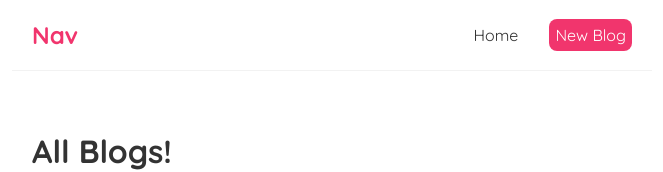
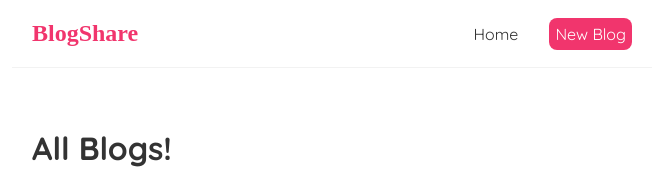
Before and after one commit to ShivaniAgarwal07/Blogging-App, a React (Create React App) app: page / in a window 1280 px wide. Shown: the top 172 px of the page, without its empty margins (308-971 px from the left). Built offline with nearby package versions, Linux system fonts and the light colour scheme; data requests are answered from the project's data file.

Commit message:
updated navbar heading with its font family as cursive

```diff
--- a/src/Comps/nav.js
+++ b/src/Comps/nav.js
@@ -3,7 +3,7 @@ import {Link} from 'react-router-dom';
 const NavBar = () => {
     return (
  <nav className='navbar'>
-        <h2>Nav</h2>
+        <h2>BlogShare</h2>
         <div className="links">
             <Link to="/">Home</Link>
             <Link to="/create"
--- a/src/index.css
+++ b/src/index.css
@@ -28,6 +28,7 @@
 
 .navbar h2{
   color:#f1356d;
+  font-family: cursive;
 }
 .navbar a:hover{
   color:#f1356d;
```
